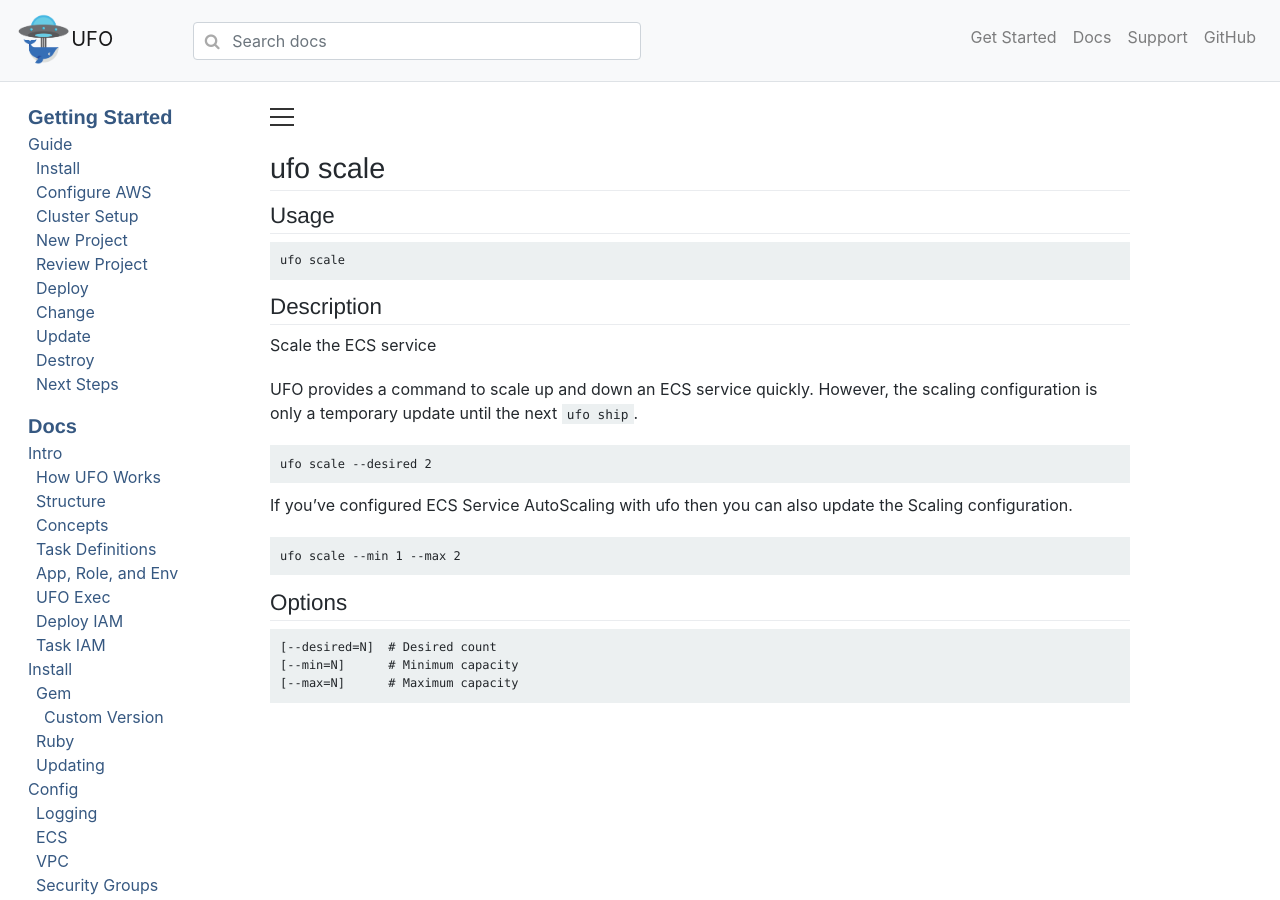
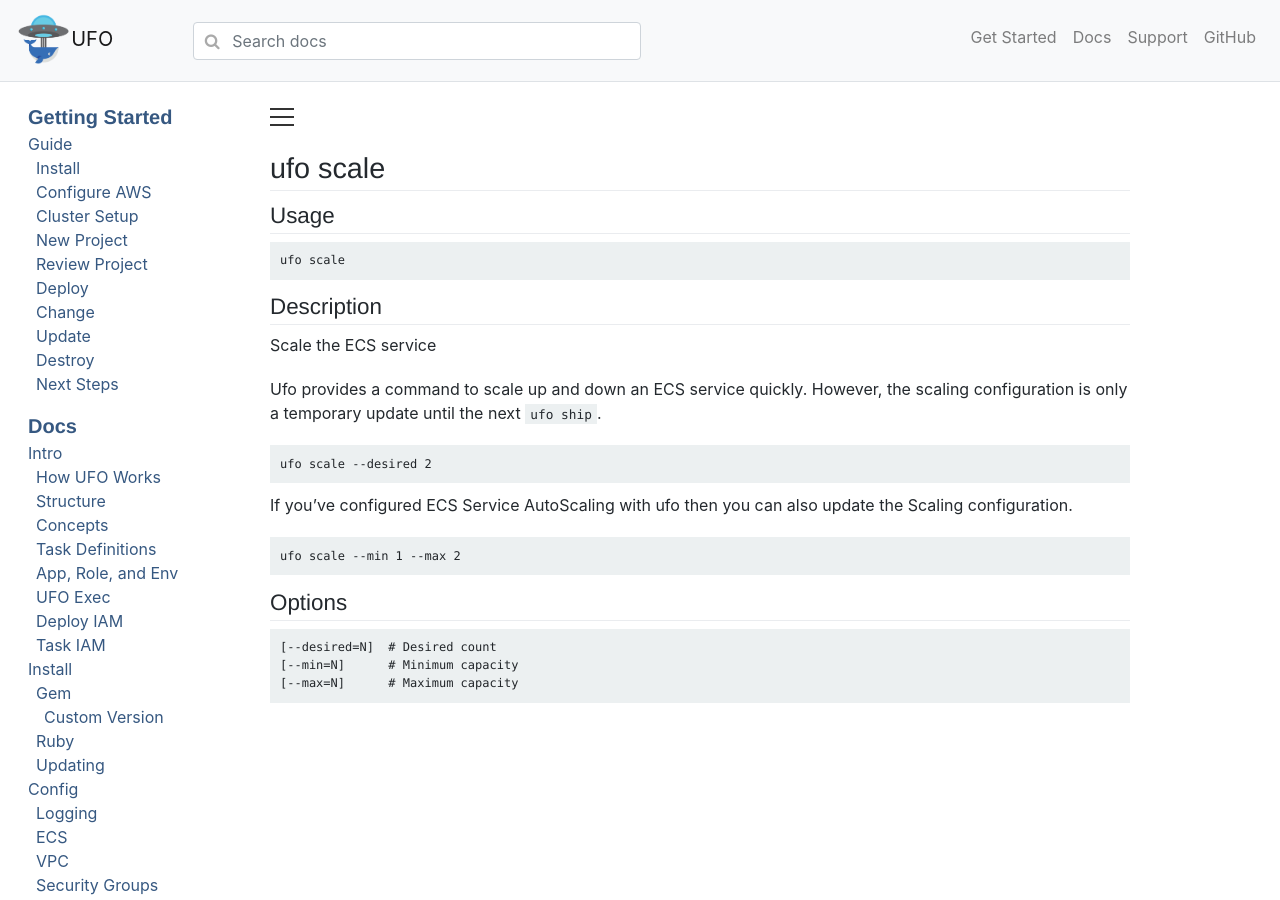
Before and after one commit to boltops-tools/ufo-docs, a Jekyll site: the page built from _reference/ufo-scale.md, in a window 1280 px wide and 900 px high. Built offline with Jekyll 4.4.1, drawn with Linux system fonts in a browser that asks for light colours; cached includes are drawn as plain includes; a script that is not in the unit is left out.

Commit message:
cli docs

```diff
--- a/_reference/ufo-scale.md
+++ b/_reference/ufo-scale.md
@@ -11,7 +11,7 @@
 
 Scale the ECS service
 
-UFO provides a command to scale up and down an ECS service quickly. However, the scaling configuration is only a temporary update until the next `ufo ship`.
+Ufo provides a command to scale up and down an ECS service quickly. However, the scaling configuration is only a temporary update until the next `ufo ship`.
 
     ufo scale --desired 2
 
```
Also changed, not shown: _reference/ufo-docker-clean.md (+1 -1 lines), _reference/ufo-rollback.md (+1 -1 lines), _reference/ufo-ship.md (+0 -4 lines).
